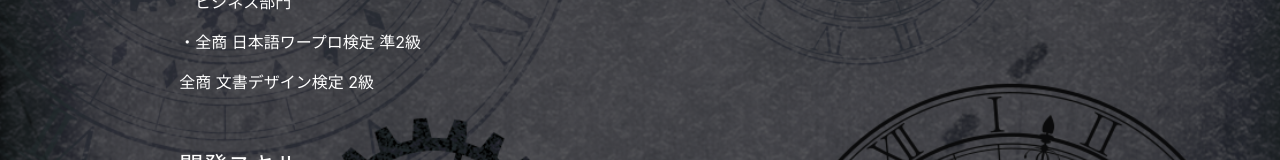
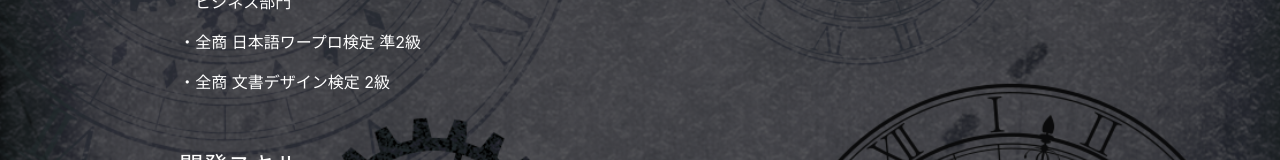
Before and after one commit to Y-Watanabe-Eng/Works, a React (Vite) app: page /Works/Skill in a window 1280 px wide. Shown: the part 392-552 px from the top of the page. Built offline with nearby package versions, Linux system fonts and the light colour scheme.

Commit message:
Skill.jsx の更新

```diff
--- a/src/components/Skill.jsx
+++ b/src/components/Skill.jsx
@@ -49,7 +49,7 @@ export const Skill = () => {
                 <p className='text-base pb-4'>・Python3エンジニア認定基礎試験</p>
                 <p className='text-base pb-4'>・全商 情報処理検定 2級<br/>　ビジネス部門</p>
                 <p className='text-base pb-4'>・全商 日本語ワープロ検定 準2級</p>
-                <p className='text-base'>全商 文書デザイン検定 2級</p>
+                <p className='text-base'>・全商 文書デザイン検定 2級</p>
             </div>
             <h2 className='text-xl sm:text-2xl pt-6'>開発スキル</h2>
             <div className='py-8'>
```
